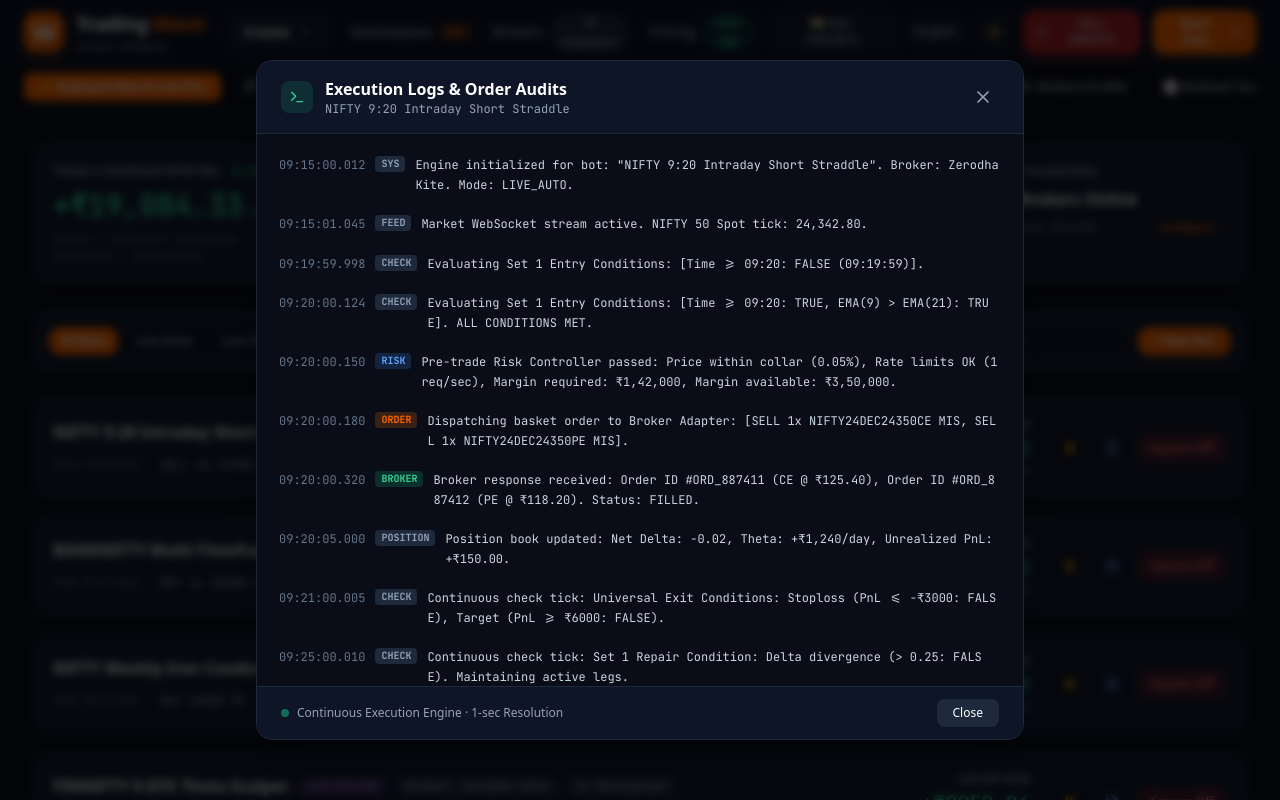
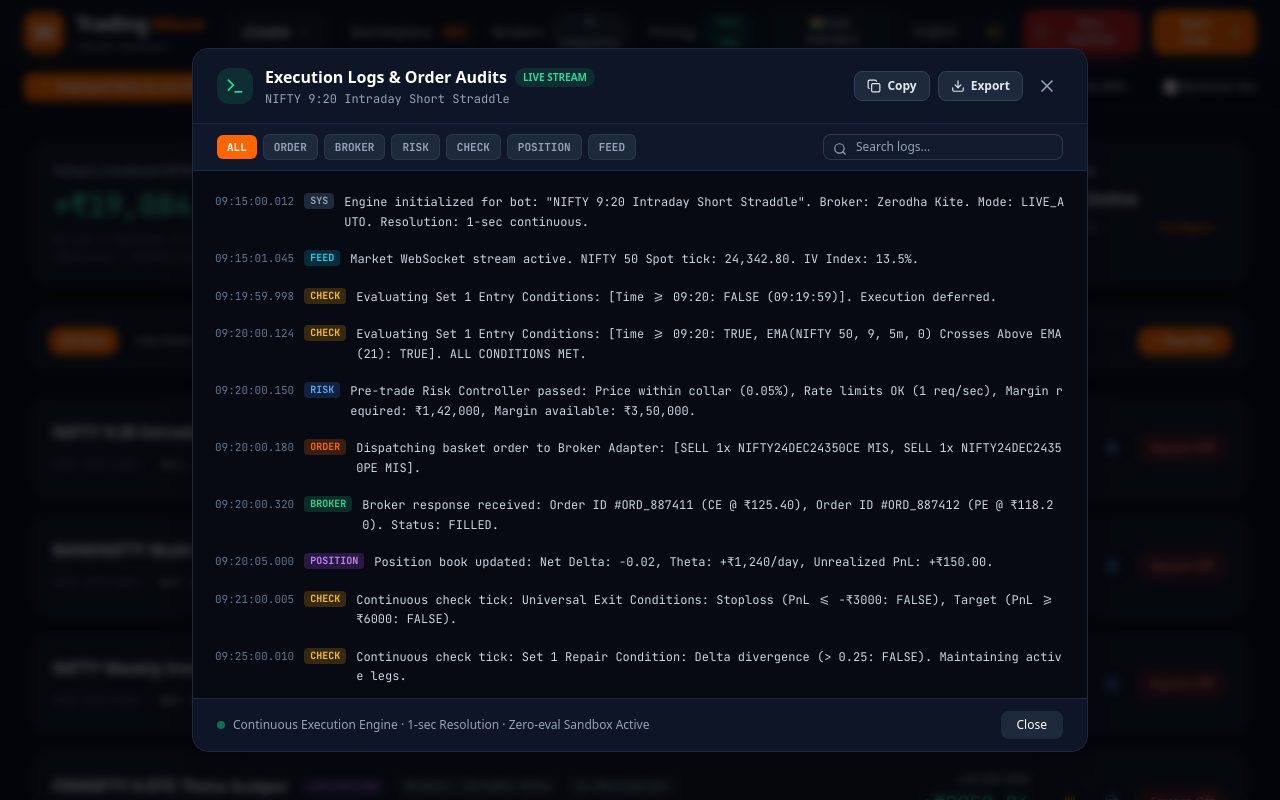
Before and after one commit to dayafoods777/tradingwave, a Next.js app in the folder apps/web/: page / in a window 1280 px wide. Both pictures are taken after a click on the button 1112 px from the left and 448 px from the top of the page. Shown: the top 800 px of the page. Built offline with nearby package versions, Linux system fonts and the light colour scheme.

Commit message:
fix(health): resolve crypto type declarations across broker adapters and enhance audit log modal

```diff
--- a/apps/web/src/components/ExecutionLogModal.tsx
+++ b/apps/web/src/components/ExecutionLogModal.tsx
@@ -1,7 +1,19 @@
 'use client';
 
-import React from 'react';
-import { Terminal, X, RefreshCw, CheckCircle, Clock } from 'lucide-react';
+import React, { useState, useEffect, useRef } from 'react';
+import {
+  Terminal,
+  X,
+  RefreshCw,
+  Copy,
+  Check,
+  Download,
+  Filter,
+  Search,
+  ShieldCheck,
+  Zap,
+  ArrowDown
+} from 'lucide-react';
 
 interface ExecutionLogModalProps {
   isOpen: boolean;
@@ -9,63 +21,193 @@ interface ExecutionLogModalProps {
   onClose: () => void;
 }
 
+interface LogEntry {
+  time: string;
+  type: 'SYS' | 'FEED' | 'CHECK' | 'RISK' | 'ORDER' | 'BROKER' | 'POSITION';
+  text: string;
+}
+
 export default function ExecutionLogModal({ isOpen, botName, onClose }: ExecutionLogModalProps) {
+  const [filterType, setFilterType] = useState<string>('ALL');
+  const [searchQuery, setSearchQuery] = useState('');
+  const [copied, setCopied] = useState(false);
+  const scrollRef = useRef<HTMLDivElement>(null);
+
+  useEffect(() => {
+    const handleKeyDown = (e: KeyboardEvent) => {
+      if (e.key === 'Escape') onClose();
+    };
+    if (isOpen) {
+      window.addEventListener('keydown', handleKeyDown);
+    }
+    return () => window.removeEventListener('keydown', handleKeyDown);
+  }, [isOpen, onClose]);
+
   if (!isOpen) return null;
 
-  const logs = [
-    { time: '09:15:00.012', type: 'SYS', text: `Engine initialized for bot: "${botName}". Broker: Zerodha Kite. Mode: LIVE_AUTO.` },
-    { time: '09:15:01.045', type: 'FEED', text: 'Market WebSocket stream active. NIFTY 50 Spot tick: 24,342.80.' },
-    { time: '09:19:59.998', type: 'CHECK', text: 'Evaluating Set 1 Entry Conditions: [Time >= 09:20: FALSE (09:19:59)].' },
-    { time: '09:20:00.124', type: 'CHECK', text: 'Evaluating Set 1 Entry Conditions: [Time >= 09:20: TRUE, EMA(9) > EMA(21): TRUE]. ALL CONDITIONS MET.' },
+  const rawLogs: LogEntry[] = [
+    { time: '09:15:00.012', type: 'SYS', text: `Engine initialized for bot: "${botName}". Broker: Zerodha Kite. Mode: LIVE_AUTO. Resolution: 1-sec continuous.` },
+    { time: '09:15:01.045', type: 'FEED', text: 'Market WebSocket stream active. NIFTY 50 Spot tick: 24,342.80. IV Index: 13.5%.' },
+    { time: '09:19:59.998', type: 'CHECK', text: 'Evaluating Set 1 Entry Conditions: [Time >= 09:20: FALSE (09:19:59)]. Execution deferred.' },
+    { time: '09:20:00.124', type: 'CHECK', text: 'Evaluating Set 1 Entry Conditions: [Time >= 09:20: TRUE, EMA(NIFTY 50, 9, 5m, 0) Crosses Above EMA(21): TRUE]. ALL CONDITIONS MET.' },
     { time: '09:20:00.150', type: 'RISK', text: 'Pre-trade Risk Controller passed: Price within collar (0.05%), Rate limits OK (1 req/sec), Margin required: ₹1,42,000, Margin available: ₹3,50,000.' },
     { time: '09:20:00.180', type: 'ORDER', text: 'Dispatching basket order to Broker Adapter: [SELL 1x NIFTY24DEC24350CE MIS, SELL 1x NIFTY24DEC24350PE MIS].' },
     { time: '09:20:00.320', type: 'BROKER', text: 'Broker response received: Order ID #ORD_887411 (CE @ ₹125.40), Order ID #ORD_887412 (PE @ ₹118.20). Status: FILLED.' },
     { time: '09:20:05.000', type: 'POSITION', text: 'Position book updated: Net Delta: -0.02, Theta: +₹1,240/day, Unrealized PnL: +₹150.00.' },
     { time: '09:21:00.005', type: 'CHECK', text: 'Continuous check tick: Universal Exit Conditions: Stoploss (PnL <= -₹3000: FALSE), Target (PnL >= ₹6000: FALSE).' },
-    { time: '09:25:00.010', type: 'CHECK', text: 'Continuous check tick: Set 1 Repair Condition: Delta divergence (> 0.25: FALSE). Maintaining active legs.' }
+    { time: '09:25:00.010', type: 'CHECK', text: 'Continuous check tick: Set 1 Repair Condition: Delta divergence (> 0.25: FALSE). Maintaining active legs.' },
+    { time: '09:30:00.015', type: 'POSITION', text: 'MTM Snapshot: CE LTP ₹118.60 (PnL +₹170.00), PE LTP ₹112.40 (PnL +₹145.00). Total PnL: +₹315.00.' }
   ];
+
+  const filteredLogs = rawLogs.filter(log => {
+    const matchesType = filterType === 'ALL' || log.type === filterType;
+    const matchesSearch = log.text.toLowerCase().includes(searchQuery.toLowerCase()) ||
+                          log.time.includes(searchQuery);
+    return matchesType && matchesSearch;
+  });
+
+  const handleCopyLogs = () => {
+    const textToCopy = filteredLogs.map(l => `[${l.time}] [${l.type}] ${l.text}`).join('\n');
+    navigator.clipboard.writeText(textToCopy);
+    setCopied(true);
+    setTimeout(() => setCopied(false), 2000);
+  };
+
+  const handleDownloadLogs = () => {
+    const textToDownload = filteredLogs.map(l => `[${l.time}] [${l.type}] ${l.text}`).join('\n');
+    const blob = new Blob([textToDownload], { type: 'text/plain' });
+    const url = URL.createObjectURL(blob);
+    const a = document.createElement('a');
+    a.href = url;
+    a.download = `${botName.replace(/\s+/g, '_')}_audit_logs.txt`;
+    a.click();
+    URL.revokeObjectURL(url);
+  };
 
   return (
     <div className="fixed inset-0 z-50 flex items-center justify-center bg-black/70 backdrop-blur-sm p-4">
-      <div className="bg-white dark:bg-[#131B2E] border border-slate-200 dark:border-[#1E293B] rounded-2xl w-full max-w-3xl max-h-[85vh] flex flex-col shadow-2xl overflow-hidden text-slate-900 dark:text-slate-100 transition-colors">
+      <div className="bg-white dark:bg-[#131B2E] border border-slate-200 dark:border-[#1E293B] rounded-2xl w-full max-w-4xl max-h-[88vh] flex flex-col shadow-2xl overflow-hidden text-slate-900 dark:text-slate-100 transition-colors animate-in fade-in zoom-in-95 duration-150">
+        {/* Header */}
         <div className="flex items-center justify-between px-6 py-4 border-b border-slate-200 dark:border-[#1E293B] bg-slate-50 dark:bg-[#0E1526]">
           <div className="flex items-center gap-3">
-            <div className="w-8 h-8 rounded-lg bg-emerald-500/15 text-emerald-600 dark:text-emerald-400 flex items-center justify-center">
-              <Terminal className="w-4 h-4" />
+            <div className="w-9 h-9 rounded-xl bg-emerald-500/15 text-emerald-600 dark:text-emerald-400 flex items-center justify-center shadow-sm">
+              <Terminal className="w-5 h-5" />
             </div>
             <div>
+              <div className="flex items-center gap-2">
                 <h3 className="font-bold text-base text-slate-900 dark:text-white">Execution Logs & Order Audits</h3>
-              <p className="text-xs text-slate-500 dark:text-slate-400 font-mono">{botName}</p>
+                <span className="text-[10px] px-2 py-0.5 rounded-full bg-emerald-500/15 text-emerald-600 dark:text-emerald-400 font-bold uppercase">
+                  LIVE STREAM
+                </span>
+              </div>
+              <p className="text-xs text-slate-500 dark:text-slate-400 font-mono mt-0.5">{botName}</p>
             </div>
           </div>
-          <button onClick={onClose} className="p-1.5 rounded-lg hover:bg-slate-200 dark:hover:bg-slate-800 text-slate-500 dark:text-slate-400 hover:text-slate-900 dark:hover:text-white transition">
+
+          <div className="flex items-center gap-2">
+            <button
+              onClick={handleCopyLogs}
+              className="px-3 py-1.5 rounded-lg border border-slate-200 dark:border-slate-700 bg-white dark:bg-slate-800 text-slate-700 dark:text-slate-200 hover:text-slate-900 dark:hover:text-white text-xs font-semibold flex items-center gap-1.5 transition"
+              title="Copy filtered logs to clipboard"
+            >
+              {copied ? <Check className="w-3.5 h-3.5 text-emerald-500" /> : <Copy className="w-3.5 h-3.5" />}
+              <span>{copied ? 'Copied' : 'Copy'}</span>
+            </button>
+            <button
+              onClick={handleDownloadLogs}
+              className="px-3 py-1.5 rounded-lg border border-slate-200 dark:border-slate-700 bg-white dark:bg-slate-800 text-slate-700 dark:text-slate-200 hover:text-slate-900 dark:hover:text-white text-xs font-semibold flex items-center gap-1.5 transition"
+              title="Download audit logs"
+            >
+              <Download className="w-3.5 h-3.5" />
+              <span>Export</span>
+            </button>
+            <button
+              onClick={onClose}
+              className="p-1.5 rounded-lg hover:bg-slate-200 dark:hover:bg-slate-800 text-slate-500 dark:text-slate-400 hover:text-slate-900 dark:hover:text-white transition"
+              title="Close modal (Esc)"
+            >
               <X className="w-5 h-5" />
             </button>
           </div>
+        </div>
 
-        <div className="p-4 bg-slate-950 dark:bg-[#0A0D17] flex-1 overflow-y-auto font-mono text-xs space-y-2 border-b border-slate-200 dark:border-[#1E293B]">
-          {logs.map((log, idx) => (
-            <div key={idx} className="flex items-start gap-2.5 leading-relaxed hover:bg-slate-900 p-1.5 rounded transition">
-              <span className="text-slate-500 shrink-0">{log.time}</span>
-              <span className={`px-1.5 py-0.2 rounded text-[10px] font-bold shrink-0 ${
+        {/* Filters and Search Strip */}
+        <div className="px-6 py-2.5 bg-slate-100/80 dark:bg-[#10172A] border-b border-slate-200 dark:border-[#1E293B] flex flex-wrap items-center justify-between gap-3 text-xs">
+          <div className="flex items-center gap-1.5 overflow-x-auto no-scrollbar">
+            {['ALL', 'ORDER', 'BROKER', 'RISK', 'CHECK', 'POSITION', 'FEED'].map(type => (
+              <button
+                key={type}
+                onClick={() => setFilterType(type)}
+                className={`px-2.5 py-1 rounded-md font-mono font-bold transition text-[11px] ${
+                  filterType === type
+                    ? 'bg-[#FF6600] text-white shadow-sm'
+                    : 'bg-white dark:bg-[#1E293B] text-slate-600 dark:text-slate-400 hover:text-slate-900 dark:hover:text-white border border-slate-200 dark:border-slate-700/60'
+                }`}
+              >
+                {type}
+              </button>
+            ))}
+          </div>
+
+          <div className="relative w-full sm:w-60">
+            <Search className="w-3.5 h-3.5 text-slate-400 absolute left-2.5 top-2" />
+            <input
+              type="text"
+              placeholder="Search logs..."
+              value={searchQuery}
+              onChange={e => setSearchQuery(e.target.value)}
+              className="w-full bg-white dark:bg-[#131B2E] border border-slate-200 dark:border-slate-700/80 rounded-lg pl-8 pr-3 py-1 text-xs text-slate-900 dark:text-white placeholder-slate-400 focus:outline-none focus:border-[#FF6600]"
+            />
+          </div>
+        </div>
+
+        {/* Log Viewer Body */}
+        <div
+          ref={scrollRef}
+          className="p-4 bg-slate-950 dark:bg-[#070A12] flex-1 overflow-y-auto font-mono text-xs space-y-1.5 border-b border-slate-200 dark:border-[#1E293B] min-h-[320px]"
+        >
+          {filteredLogs.length === 0 ? (
+            <div className="h-48 flex items-center justify-center text-slate-500 font-sans text-xs">
+              No log entries match the selected filter or search term.
+            </div>
+          ) : (
+            filteredLogs.map((log, idx) => (
+              <div
+                key={idx}
+                className="flex items-start gap-2.5 leading-relaxed hover:bg-slate-900/80 p-1.5 rounded transition group"
+              >
+                <span className="text-slate-500 shrink-0 select-none text-[11px]">{log.time}</span>
+                <span
+                  className={`px-1.5 py-0.2 rounded text-[10px] font-bold shrink-0 select-none ${
                     log.type === 'ORDER' ? 'bg-orange-500/20 text-[#FF6600]' :
                     log.type === 'BROKER' ? 'bg-emerald-500/20 text-emerald-400' :
                     log.type === 'RISK' ? 'bg-blue-500/20 text-blue-400' :
+                    log.type === 'POSITION' ? 'bg-purple-500/20 text-purple-400' :
+                    log.type === 'FEED' ? 'bg-cyan-500/20 text-cyan-400' :
+                    log.type === 'CHECK' ? 'bg-amber-500/20 text-amber-400' :
                     'bg-slate-800 text-slate-400'
-              }`}>
+                  }`}
+                >
                   {log.type}
                 </span>
-              <span className="text-slate-300 break-all">{log.text}</span>
+                <span className="text-slate-300 break-all select-text font-mono group-hover:text-white transition">
+                  {log.text}
+                </span>
               </div>
-          ))}
+            ))
+          )}
         </div>
 
+        {/* Footer */}
         <div className="flex items-center justify-between px-6 py-3 bg-slate-50 dark:bg-[#0E1526] text-xs text-slate-600 dark:text-slate-400">
           <div className="flex items-center gap-2">
             <span className="w-2 h-2 rounded-full bg-emerald-500 animate-pulse"></span>
-            <span>Continuous Execution Engine · 1-sec Resolution</span>
+            <span>Continuous Execution Engine · 1-sec Resolution · Zero-eval Sandbox Active</span>
           </div>
-          <button onClick={onClose} className="px-4 py-1.5 rounded-lg bg-slate-200 hover:bg-slate-300 dark:bg-slate-800 dark:hover:bg-slate-700 text-slate-800 dark:text-white font-medium transition">
+          <button
+            onClick={onClose}
+            className="px-4 py-1.5 rounded-lg bg-slate-200 hover:bg-slate-300 dark:bg-slate-800 dark:hover:bg-slate-700 text-slate-800 dark:text-white font-medium transition"
+          >
             Close
           </button>
         </div>
--- a/package.json
+++ b/package.json
@@ -22,6 +22,7 @@
   "license": "UNLICENSED",
   "packageManager": "pnpm@10.5.2",
   "devDependencies": {
+    "@types/node": "^22.10.1",
     "typescript": "^5.7.3",
     "vitest": "^3.0.5"
   }
```
Also changed, not shown: 2 other files (tests, documents, lock files or other folders). Lines whose indentation alone changed are shown as unchanged.
